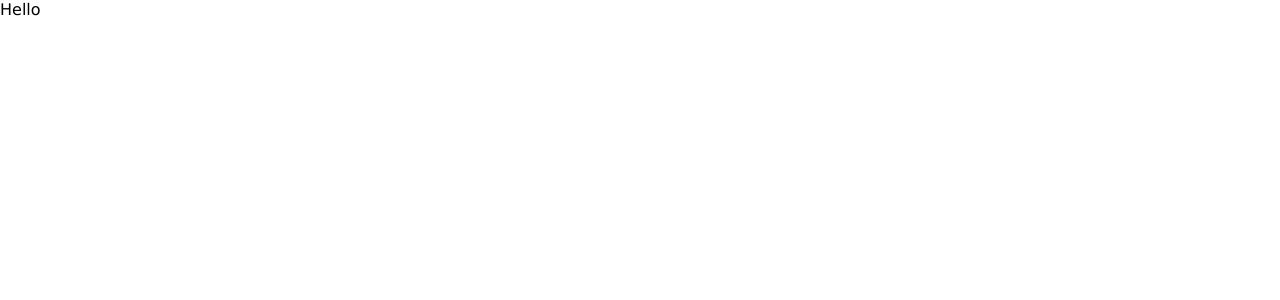
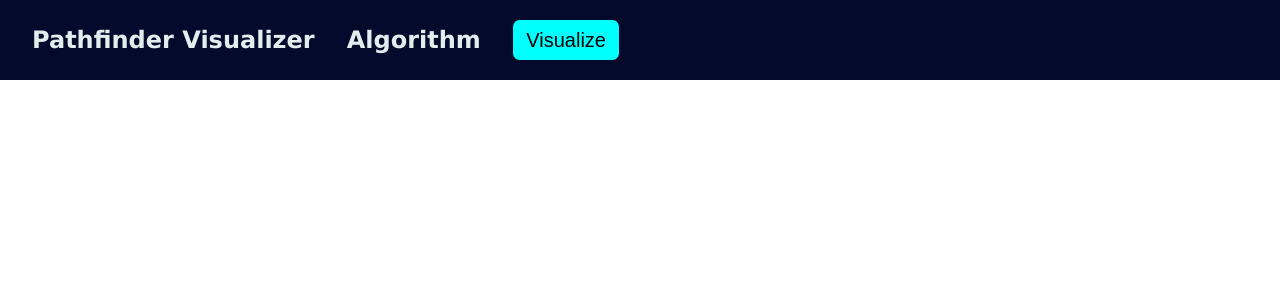
Before and after one commit to manmodesanket/pathfinder-visualizer, a React (Vite) app: page / in a window 1280 px wide. Shown: the top 300 px of the page. Built offline with nearby package versions, Linux system fonts and the light colour scheme.

Commit message:
Basic navbar done

```diff
--- a/src/App.js
+++ b/src/App.js
@@ -1,9 +1,14 @@
 import React from "react";
 import ReactDOM from "react-dom";
+import Navbar from "./components/Navbar";
 import "./css/styles.css";
 
 const App = () => {
-  return <div>Hello</div>;
+  return (
+    <div className="App">
+      <Navbar />
+    </div>
+  );
 };
 
 ReactDOM.render(<App />, document.getElementById("root"));
--- /dev/null
+++ b/src/components/Navbar.js
@@ -0,0 +1,22 @@
+import React from "react";
+import "../css/navbar.css";
+
+const Navbar = () => {
+  return (
+    <nav className="navbar">
+      <div className="navitem">
+        <h1>Pathfinder Visualizer</h1>
+      </div>
+      <div className="navitem">
+        <h2>Algorithm</h2>
+      </div>
+      <div className="navitem">
+        <button className="btn">
+          <span>Visualize</span>
+        </button>
+      </div>
+    </nav>
+  );
+};
+
+export default Navbar;
--- /dev/null
+++ b/src/css/navbar.css
@@ -0,0 +1,31 @@
+.navbar {
+  display: flex;
+  flex-direction: row;
+  justify-content: flex-start;
+  align-items: center;
+  color: rgb(226, 238, 237);
+  width: 100%;
+  height: 80px;
+  background-color: rgb(4, 10, 44);
+}
+
+.navitem {
+  margin-left: 2em;
+}
+
+.btn {
+  height: 3em;
+  width: 8em;
+  background-color: aqua;
+  border: none;
+  border-radius: 0.5em;
+  cursor: pointer;
+}
+
+.btn:hover {
+  background-color: rgb(124, 236, 236);
+}
+
+.btn span {
+  font-size: 1.5em;
+}
--- a/src/index.html
+++ b/src/index.html
@@ -3,7 +3,7 @@
     <meta charset="UTF-8" />
     <meta name="viewport" content="width=device-width, initial-scale=1.0" />
     <meta http-equiv="X-UA-Compatible" content="ie=edge" />
-    <title>Beautiful Places</title>
+    <title>Pathfinder</title>
   </head>
   <body>
     <div id="root">not rendered</div>
```
